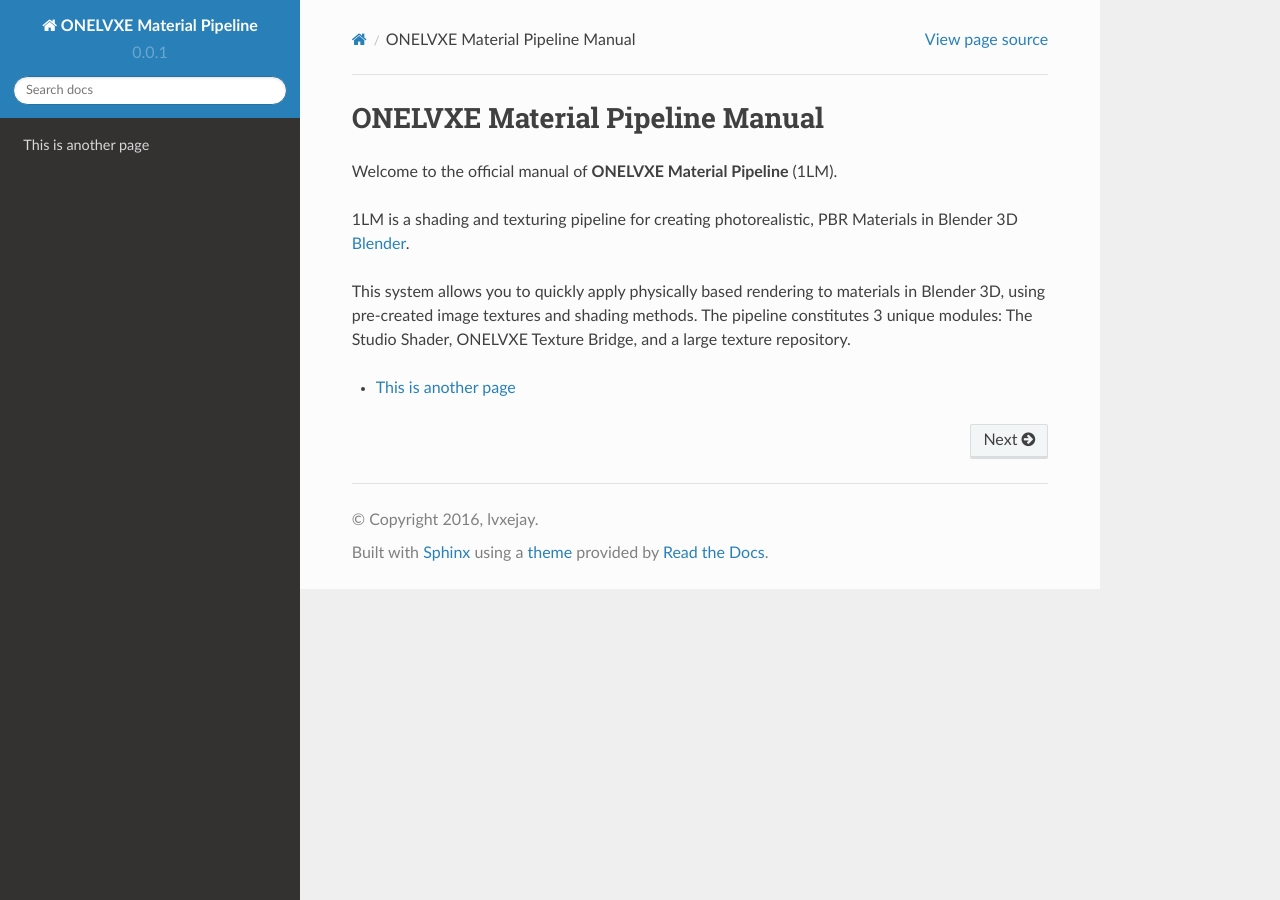
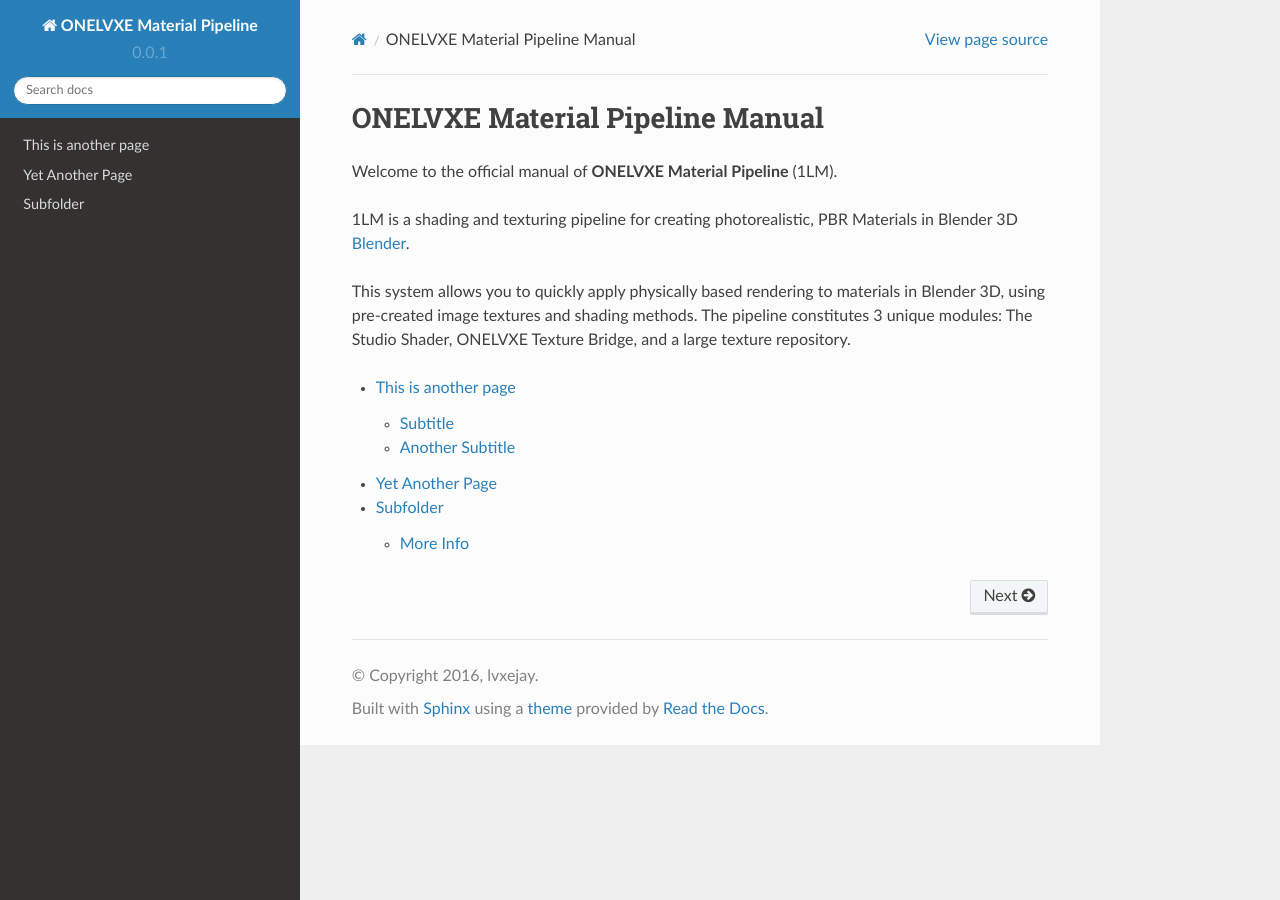
Before and after one commit to lvxejay/onelvxe-material-pipeline, a Sphinx documentation site: the page built from docs/index.rst, in a window 1280 px wide. Built offline with Sphinx 7.4.7 and the Read the Docs theme 2.0.0, drawn with Linux system fonts in a browser that asks for light colours; some of the changed lines change nothing that is shown.

Commit message:
some examples

```diff
--- a/docs/index.rst
+++ b/docs/index.rst
@@ -13,3 +13,5 @@
    :maxdepth: 2
 
    second_page
+   yet_another_page
+   subfolder/index
--- a/docs/second_page.rst
+++ b/docs/second_page.rst
@@ -1,2 +1,19 @@
 This is another page
 ********************
+
+some text
+
+
+Subtitle
+=========
+
+more details
+
+Another Subtitle
+=================
+
+Here is a list:
+
+    1. first
+    2. second
+    3. third
--- /dev/null
+++ b/docs/subfolder/conf.py
@@ -0,0 +1,52 @@
+import os
+on_rtd = os.environ.get('READTHEDOCS', None) == 'True'
+
+if not on_rtd:  # only import and set the theme if we're building docs locally
+    import sphinx_rtd_theme
+    html_theme = 'sphinx_rtd_theme'
+    html_theme_path = [sphinx_rtd_theme.get_html_theme_path()]
+
+extensions = [
+    'sphinx.ext.autodoc',
+    'sphinx.ext.todo'
+]
+
+todo_include_todos = True
+
+templates_path = ['ytemplates']
+source_suffix = '.rst'
+master_doc = 'index'
+
+project = u'Animation Nodes'
+copyright = u'2015, Jacques Lucke'
+
+version = '0.0.1'
+release = '0.0.1'
+
+exclude_patterns = ['includes/*']
+
+pygments_style = 'sphinx'
+
+htmlhelp_basename = 'AnimationNodesdoc'
+
+latex_elements = {}
+latex_documents = [
+  ('index', 'AnimationNodes.tex', u'Animation Nodes Documentation',
+   u'Jacques Lucke', 'manual'),
+]
+
+man_pages = [
+    ('index', 'animationnodes', u'Animation Nodes Documentation',
+     [u'Jacques Lucke'], 1)
+]
+texinfo_documents = [
+  ('index', 'AnimationNodes', u'Animation Nodes Documentation',
+   u'Jacques Lucke', 'AnimationNodes', 'A new way to work with data in Blender.',
+   'Miscellaneous'),
+]
+
+epub_title = u'Animation Nodes'
+epub_author = u'Jacques Lucke'
+epub_publisher = u'Jacques Lucke'
+epub_copyright = u'2014, Jacques Lucke'
+epub_exclude_files = ['search.html']
--- /dev/null
+++ b/docs/subfolder/index.rst
@@ -0,0 +1,7 @@
+Subfolder
+*********
+
+.. toctree::
+   :maxdepth: 2
+
+   more_info
--- /dev/null
+++ b/docs/subfolder/more_info.rst
@@ -0,0 +1,4 @@
+More Info
+*********
+
+Put some information here.
--- /dev/null
+++ b/docs/yet_another_page.rst
@@ -0,0 +1,4 @@
+Yet Another Page
+****************
+
+Random text.....
```
